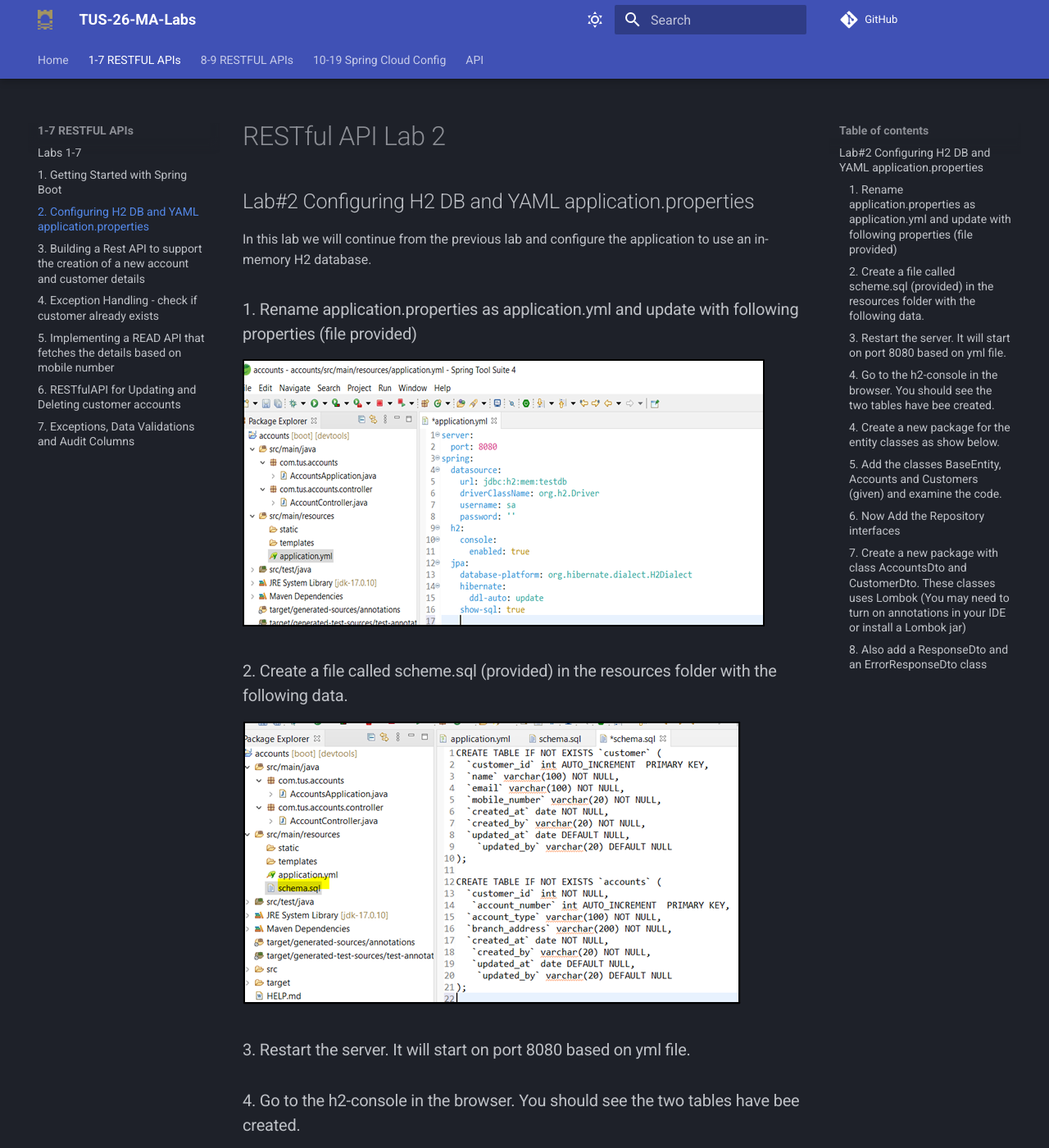
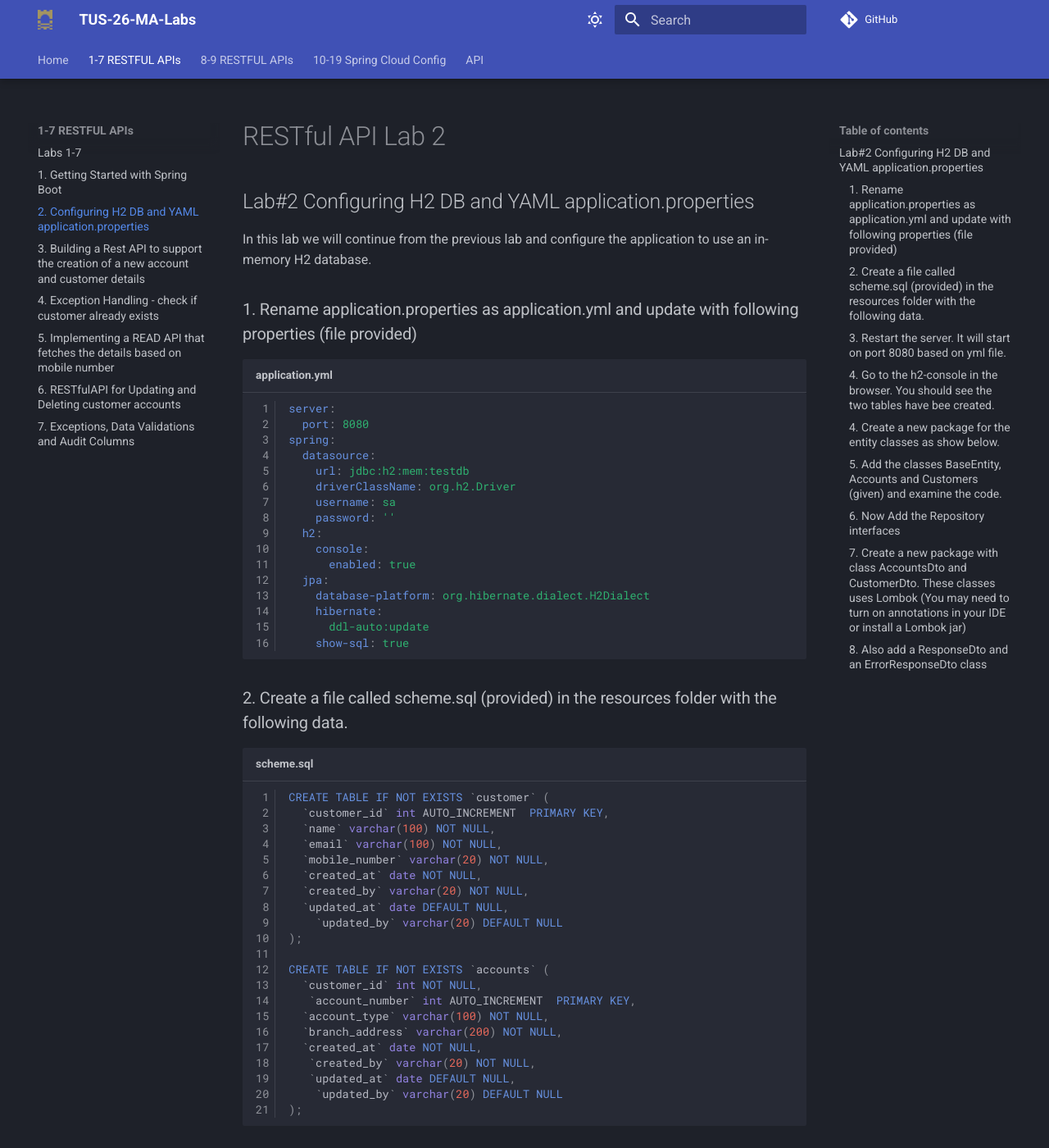
Before and after one commit to joeaoregan/TUS-26-MA-Labs, an MkDocs documentation site: the page built from docs/labs1-7/lab2/index.md, in a window 1280 px wide and 1400 px high. Shown: the whole window at 82% size. Built offline with MkDocs 1.6.1 and Material for MkDocs 9.7.7, drawn with Linux system fonts in a browser that asks for light colours; comment, search, counter and statistics services are not loaded; some of the changed text lies outside the part shown.

Commit message:
lab2 - refactor

````diff
--- a/docs/labs1-7/lab2/index.md
+++ b/docs/labs1-7/lab2/index.md
@@ -6,11 +6,50 @@
 
 ### 1. Rename application.properties as application.yml  and update with following properties (file provided)
 
-![application.yml](1.png)
+```yaml title="application.yml" linenums="1"
+server:
+  port: 8080
+spring:
+  datasource:
+    url: jdbc:h2:mem:testdb
+    driverClassName: org.h2.Driver
+    username: sa
+    password: ''
+  h2:
+    console:
+      enabled: true
+  jpa:
+    database-platform: org.hibernate.dialect.H2Dialect
+    hibernate:
+      ddl-auto:update
+    show-sql: true
+```
 
 ### 2. Create a file called scheme.sql (provided) in the resources folder with the following data.
 
-![scheme.sql](2.png)
+```sql title="scheme.sql" linenums="1"
+CREATE TABLE IF NOT EXISTS `customer` (
+  `customer_id` int AUTO_INCREMENT  PRIMARY KEY,
+  `name` varchar(100) NOT NULL,
+  `email` varchar(100) NOT NULL,
+  `mobile_number` varchar(20) NOT NULL,
+  `created_at` date NOT NULL,
+  `created_by` varchar(20) NOT NULL,
+  `updated_at` date DEFAULT NULL,
+    `updated_by` varchar(20) DEFAULT NULL
+);
+
+CREATE TABLE IF NOT EXISTS `accounts` (
+  `customer_id` int NOT NULL,
+   `account_number` int AUTO_INCREMENT  PRIMARY KEY,
+  `account_type` varchar(100) NOT NULL,
+  `branch_address` varchar(200) NOT NULL,
+  `created_at` date NOT NULL,
+   `created_by` varchar(20) NOT NULL,
+   `updated_at` date DEFAULT NULL,
+    `updated_by` varchar(20) DEFAULT NULL
+);
+```
 
 ### 3. Restart the server. It will start on port 8080 based on yml file.
 ### 4. Go to the h2-console in the browser. You should see the two tables have bee created.
@@ -31,9 +70,42 @@
 
 ![Repository Interfacese](6.png)
 
-![Customer Repository](6b.png)
+```java title="CustomerRepository.java" linenums="1"
+package com.tus.accounts.repository;
 
-![Accounts Repository](6c.png)
+```java title"AccountsRepository.java" linenums="1"
+
+```
+
+import java.util.Optional;
+import com.tus.accounts.entity.Customer;
+
+@Repository
+public interface CustomerRepository extends JpaRepository<Customer, Long> {
+
+	Optional<Customer> findByMobileNumber(String mobileNumber);
+}
+```
+
+```java title="AccountsRepository.java" linenums="1"
+package com.tus.accounts.repository;
+
+import java.util.Optional;
+import org.springframework.data.jpa.repository.JpaRepository;
+import org.springframework.data.jpa.repository.Modifying;
+import org.springframework.transaction.annotation.Transactional;
+
+import com.tus.accounts.entity.Accounts;
+
+public interface AccountsRepository extends JpaRepository<Accounts, Long> {
+
+	Optional<Accounts> findByCustomerId(Long customerId);
+
+	@Transactional
+	@Modifying
+	void deleteByCustomerId(Long customerId);
+}
+```
 
 We will use the Data Transfer Object pattern to transfer data – not the entity classes themselves.
 
@@ -41,12 +113,62 @@
 
 ![DTOs](7.png)
 
-![Accounts DTO](7b.png)
+```java title="AccountsDto.java" linenums="1"
+package com.tus.accounts.dto;
+import lombok.Data;
 
-![Customer DTO](7c.png)
+@Data
+public class AccountsDto {
+	private Long accountNumber;
+	private String accountType;
+	private String branchAddress;
+}
+```
+
+```java title="CustomerDto.java" linenums="1"
+package com.tus.accounts.dto;
+import lombok.Data;
+
+@Data
+public class CustomerDto {
+	private String name;
+	private String email;
+	private String mobileNumber;
+}
+```
 
 ### 8. Also add a ResponseDto and an ErrorResponseDto class
 
-![Customer DTO](8.png)
+```java title="ResponseDto" linenums="1"
+package com.tus.accounts.dto;
 
-![Error DTO](8b.png)
+import lombok.AllArgsConstructor;
+import lombok.Data;
+
+@Data
+@AllArgsConstructor
+public class ResponseDto {
+	private String statusCode;
+	private String statusMsg;
+}
+```
+
+```java title="ErrorResponseDto" linenums="1"
+package com.tus.accounts.dto;
+
+import java.time.LocalDateTime;
+
+import org.springframework.http.HttpStatus;
+
+import lombok.AllArgsConstructor;
+import lombok.Data;
+
+@Data
+@AllArgsConstructor
+public class ErrorResponseDto {
+	private String apiPath;
+	private HttpStatus errorCode;
+	private String errorMessage;
+	private LocalDateTime errortime;
+}
+```
````
Also changed, not shown: docs/labs1-7/lab2/1.png (deleted), docs/labs1-7/lab2/2.png (deleted), docs/labs1-7/lab2/6b.png (deleted), docs/labs1-7/lab2/6c.png (deleted), docs/labs1-7/lab2/7b.png (deleted), docs/labs1-7/lab2/7c.png (deleted), docs/labs1-7/lab2/8.png (deleted), docs/labs1-7/lab2/8b.png (deleted), 2 other files.
